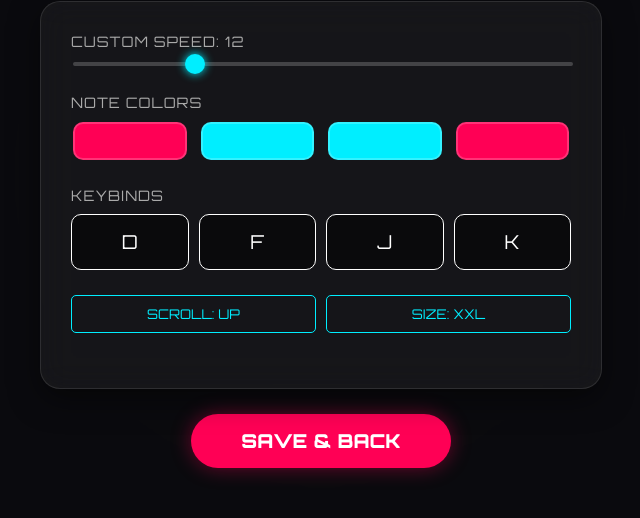
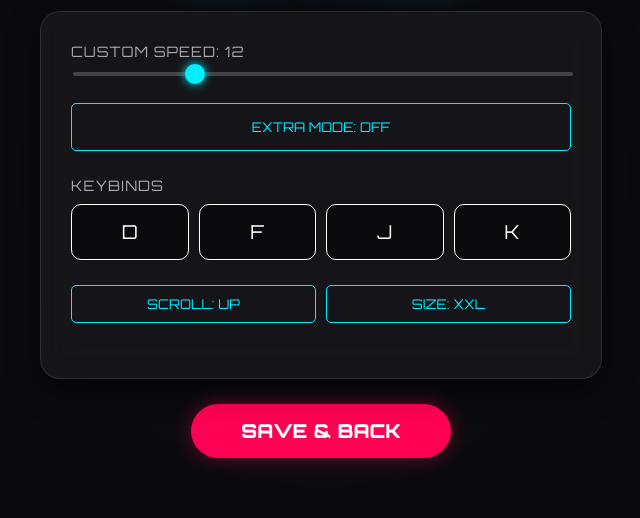
Before and after one commit to NotBonniegamer/Rythmix, a plain HTML site: page index.html in a window 1280 px wide. Both pictures are taken after a click on the button "⚙ SETTINGS". Shown: the part 226-744 px from the top of the page, without its empty margins (319-959 px from the left). Drawn offline with Linux system fonts and the light colour scheme.

Commit message:
Update index.html

```diff
--- a/index.html
+++ b/index.html
@@ -3,7 +3,7 @@
 <head>
     <meta charset="UTF-8">
     <meta name="viewport" content="width=device-width, initial-scale=1.0">
-    <title>RythMix - Ultra Wide Edition</title>
+    <title>RythMix - Extra Edition</title>
     <link rel="stylesheet" href="style.css">
     <link href="https://fonts.googleapis.com/css2?family=Orbitron:wght@400;700;900&display=swap" rel="stylesheet">
 </head>
@@ -25,20 +25,13 @@
         <div id="screen-settings" class="screen hidden">
             <h2 class="neon-text-blue">SETTINGS</h2>
             <div class="glass-panel settings-grid">
-
                 <div class="setting-row">
                     <label>CUSTOM SPEED: <span id="speed-val">12</span></label>
                     <input type="range" id="speed-slider" min="5" max="35" value="12" oninput="updateCustomSpeed(this.value)">
                 </div>
 
                 <div class="setting-row">
-                    <label>NOTE COLORS</label>
-                    <div class="color-pickers">
-                        <input type="color" id="color-0" onchange="updateColor(0, this.value)">
-                        <input type="color" id="color-1" onchange="updateColor(1, this.value)">
-                        <input type="color" id="color-2" onchange="updateColor(2, this.value)">
-                        <input type="color" id="color-3" onchange="updateColor(3, this.value)">
-                    </div>
+                    <button id="btn-extra" class="small-btn" style="padding: 15px;" onclick="toggleExtraMode()">EXTRA MODE: OFF</button>
                 </div>
 
                 <div class="setting-row">
@@ -83,11 +76,13 @@
             <div class="glass-panel result-stats">
                 <p>FINAL SCORE<br><span id="final-score" class="highlight">0</span></p>
                 <p>MAX COMBO<br><span id="final-combo" class="highlight">0</span></p>
+                <hr style="border: 0; border-top: 1px solid rgba(255,255,255,0.1); margin: 20px 0;">
+                <p class="panel-title">LOCAL TOP 5</p>
+                <div id="leaderboard-list"></div>
             </div>
             <button class="menu-btn" onclick="location.reload()">CONTINUE</button>
         </div>
     </div>
     <script src="script.js"></script>
-    <script src="upload.js"></script>
 </body>
 </html>
```
